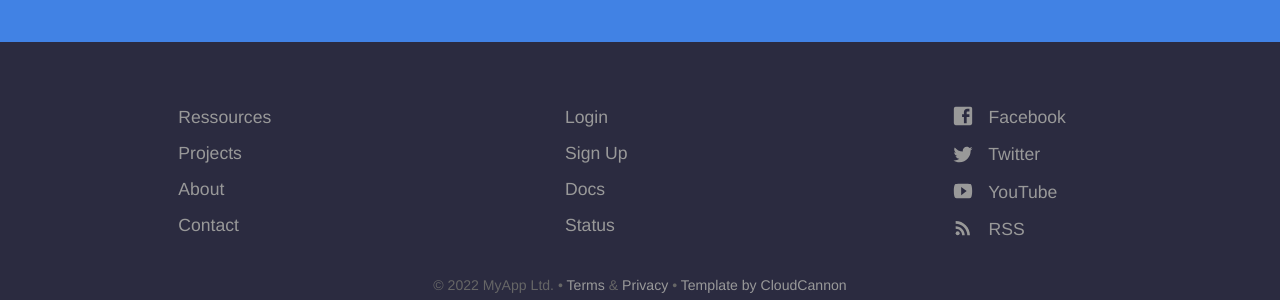
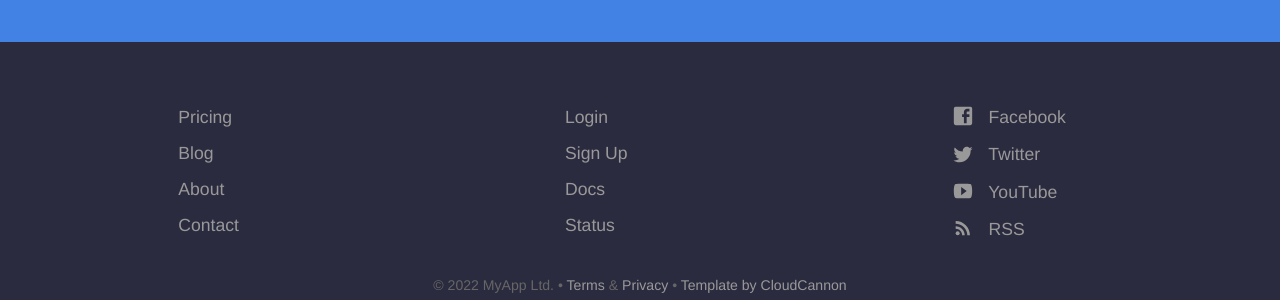
Before and after one commit to Bitcoin-InnovationHub/old, a Jekyll site: the page built from index.html, in a window 1280 px wide and 900 px high, scrolled down 2735 px. Shown: the part 554-854 px from the top of the window. Built offline with Jekyll 4.4.1, drawn with Linux system fonts in a browser that asks for light colours.

Commit message:
Update footer.yml

```diff
--- a/_data/footer.yml
+++ b/_data/footer.yml
@@ -1,7 +1,7 @@
 - links:
-  - name: Ressources
-    link: /ressources/
-  - name: Projects
+  - name: Pricing
+    link: /pricing/
+  - name: Blog
     link: /blog/
   - name: About
     link: /about/
```
